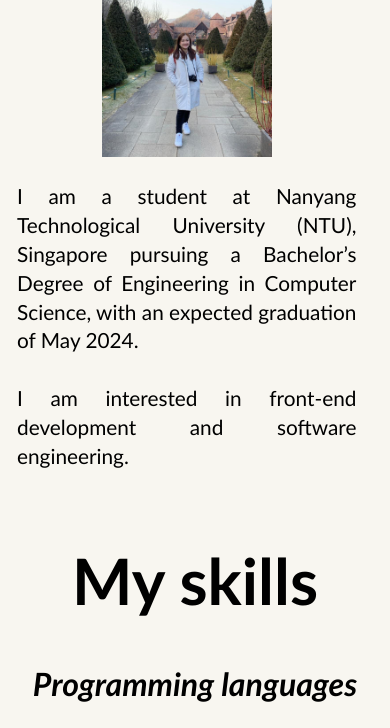
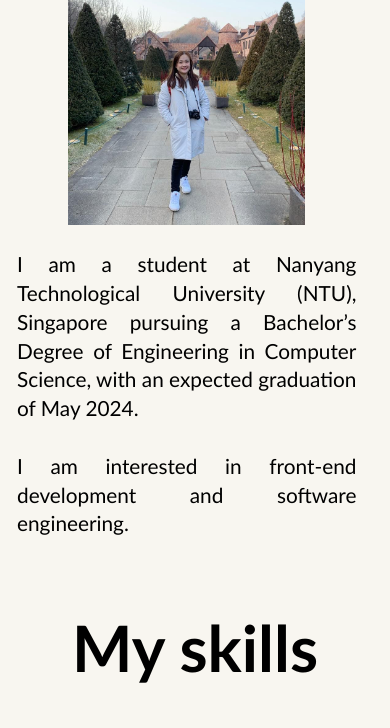
Before and after one commit to fion-chai/fion-chai.github.io, a plain HTML site: page index.html in a window 390 px wide. Shown: the part 420-1148 px from the top of the page. Drawn offline with Linux system fonts and the light colour scheme.

Commit message:
Update style.css

```diff
--- a/style.css
+++ b/style.css
@@ -113,6 +113,14 @@ h2 {
     }
 }
 
+@media screen and (max-width:500px) {
+    .about_icon img {
+        display: block;
+        margin: 0 auto;
+        width: 70%;
+    }
+}
+
 /*skills*/
 .skills_details {
     list-style: none;
```
